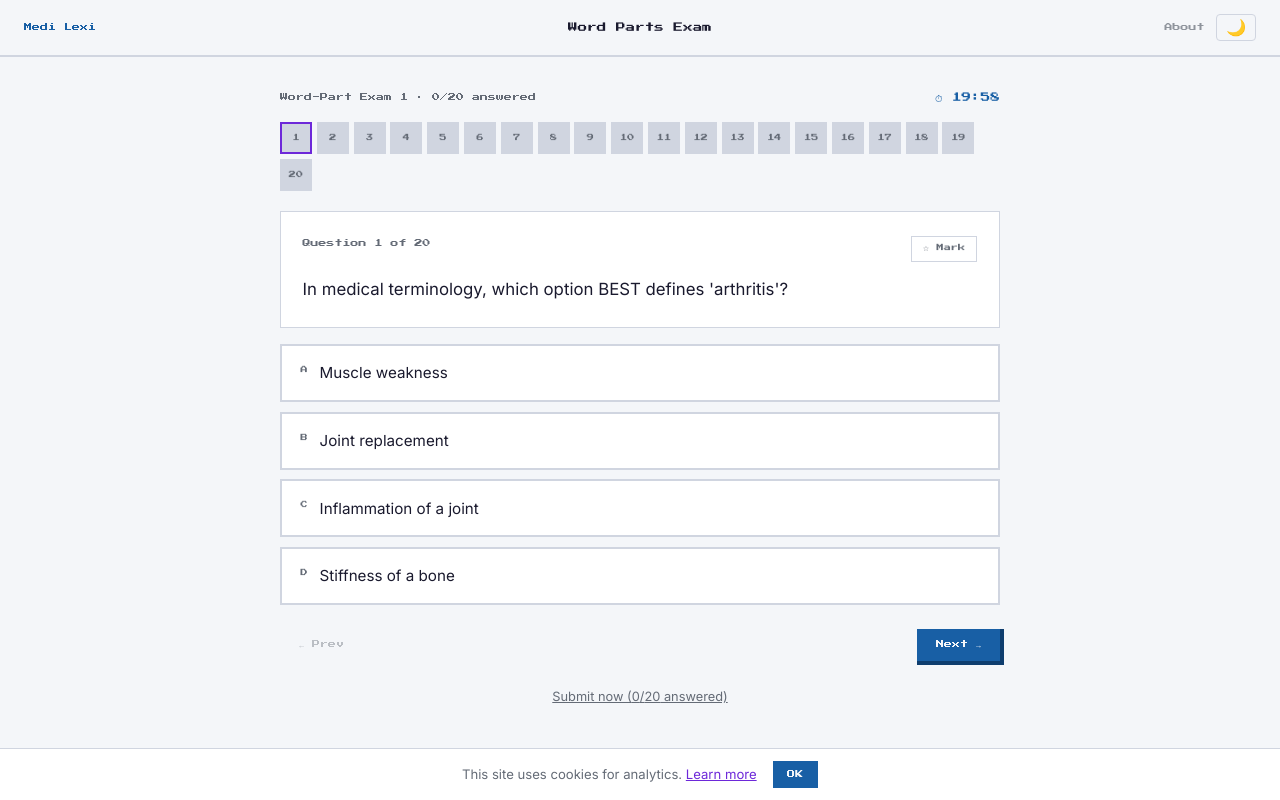
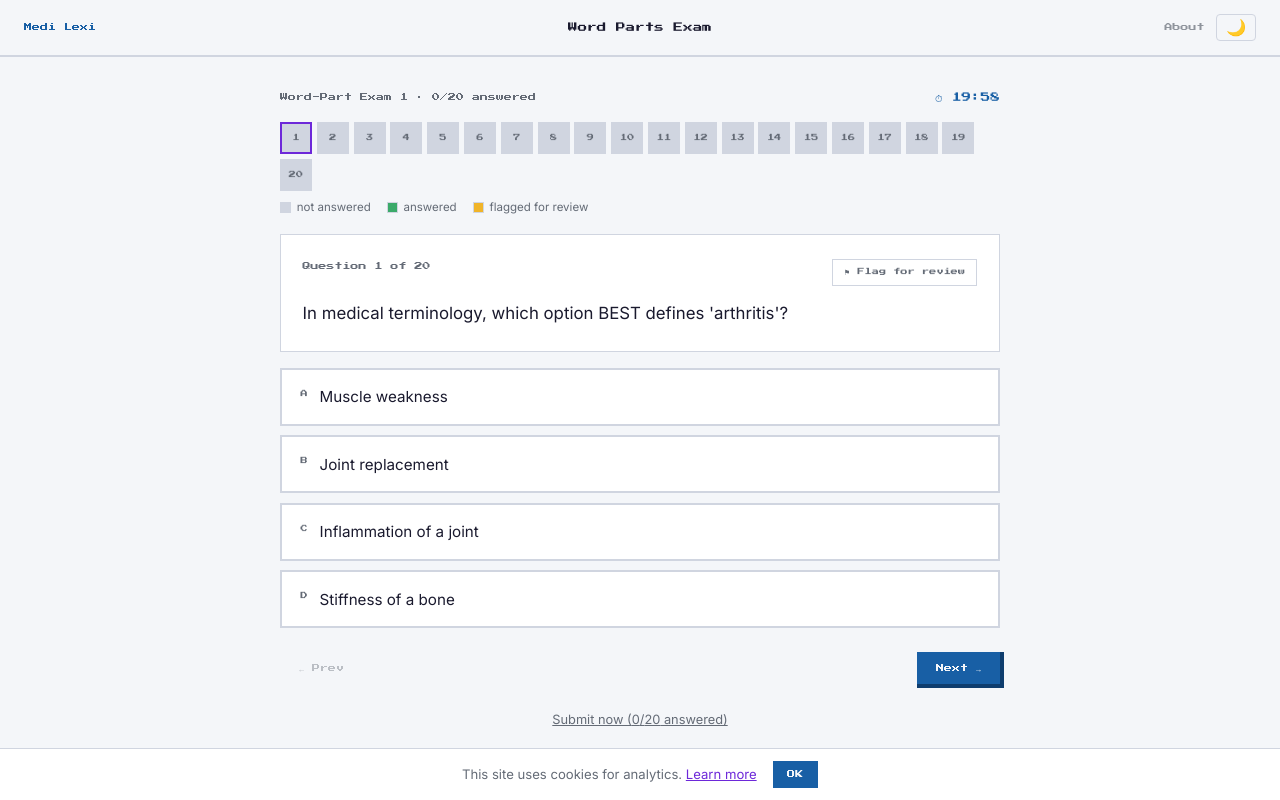
Before and after one commit to 372dev/medilexi, a Next.js app: page /wordparts/exam in a window 1280 px wide. Both pictures are taken after a click on the button "Start". Shown: the top 800 px of the page. Built offline with nearby package versions, Linux system fonts and the light colour scheme.

Commit message:
exam: rename Mark to Flag for review, add navigator legend

```diff
--- a/src/app/wordparts/exam/page.tsx
+++ b/src/app/wordparts/exam/page.tsx
@@ -90,7 +90,7 @@ export default function WordPartsExam() {
   const [bundleId, setBundleId] = useState<string | null>(null)
   const [qs,       setQs]       = useState<ExamQuestion[]>([])
   const [answers,  setAnswers]  = useState<(number | null)[]>([])
-  const [marked,   setMarked]   = useState<boolean[]>([])
+  const [flagged,  setFlagged]  = useState<boolean[]>([])
   const [qIdx,     setQIdx]     = useState(0)
   const [deadline, setDeadline] = useState(0)
   const [left,     setLeft]     = useState(EXAM_MINUTES * 60)
@@ -134,7 +134,7 @@ export default function WordPartsExam() {
     setBundleId(id)
     setQs(built)
     setAnswers(Array(built.length).fill(null))
-    setMarked(Array(built.length).fill(false))
+    setFlagged(Array(built.length).fill(false))
     setQIdx(0)
     setLeft(EXAM_MINUTES * 60)
     setDeadline(Date.now() + EXAM_MINUTES * 60 * 1000)
@@ -144,8 +144,10 @@ export default function WordPartsExam() {
   function choose(i: number) {
     setAnswers(a => { const n = [...a]; n[qIdx] = i; return n })
   }
-  function toggleMark() {
-    setMarked(m => { const n = [...m]; n[qIdx] = !n[qIdx]; return n })
+  /* Flags are exam-scoped: they only help you navigate back before submitting,
+     and are discarded on submit (RULES 9b). */
+  function toggleFlag() {
+    setFlagged(f => { const n = [...f]; n[qIdx] = !n[qIdx]; return n })
   }
 
   /* ══ 1. Exam selection ══ */
@@ -153,8 +155,9 @@ export default function WordPartsExam() {
     return (
       <div style={{ maxWidth: '640px', margin: '2rem auto 0' }}>
         <p style={{ fontSize: '0.9rem', color: 'var(--color-text-dim)', lineHeight: 1.7, marginBottom: '1.75rem' }}>
-          Curated 20-question exams. Every exam is the same difficulty. You can move between questions and
-          flag any of them; nothing is revealed until you submit. Pass mark {PASS_PCT}%.
+          Curated 20-question exams, {EXAM_MINUTES} minutes each. Every exam is the same difficulty. Move
+          freely between questions and <strong>flag</strong> any you want to revisit before submitting —
+          nothing is revealed until you do. Pass mark {PASS_PCT}%.
         </p>
 
         <div style={{ display: 'flex', flexDirection: 'column', gap: '0.75rem' }}>
@@ -279,16 +282,16 @@ export default function WordPartsExam() {
         </div>
       </div>
 
-      {/* Navigator — gray unanswered · green answered · yellow marked (RULES 9b) */}
-      <div style={{ display: 'flex', flexWrap: 'wrap', gap: '0.3rem', marginBottom: '1.25rem' }}>
+      {/* Navigator — gray unanswered · green answered · yellow flagged (RULES 9b) */}
+      <div style={{ display: 'flex', flexWrap: 'wrap', gap: '0.3rem', marginBottom: '0.6rem' }}>
         {qs.map((_, i) => {
-          const isMarked = marked[i]
-          const isDone   = answers[i] !== null
-          const bg = isMarked ? '#F0B429' : isDone ? '#3BAA6A' : 'var(--color-border)'
-          const fg = isMarked || isDone ? '#0D0B2B' : 'var(--color-text-dim)'
+          const isFlagged = flagged[i]
+          const isDone    = answers[i] !== null
+          const bg = isFlagged ? '#F0B429' : isDone ? '#3BAA6A' : 'var(--color-border)'
+          const fg = isFlagged || isDone ? '#0D0B2B' : 'var(--color-text-dim)'
           return (
             <button key={i} onClick={() => setQIdx(i)}
-              aria-label={`Question ${i + 1}${isMarked ? ', marked for review' : isDone ? ', answered' : ', not answered'}`}
+              aria-label={`Question ${i + 1}${isFlagged ? ', flagged for review' : isDone ? ', answered' : ', not answered'}`}
               aria-current={i === qIdx ? 'true' : undefined}
               style={{
                 width: '2rem', height: '2rem', flexShrink: 0, cursor: 'pointer',
@@ -302,22 +305,33 @@ export default function WordPartsExam() {
         })}
       </div>
 
+      {/* Legend — the colours mean nothing without it */}
+      <div style={{ display: 'flex', gap: '1rem', flexWrap: 'wrap', marginBottom: '1.25rem', fontSize: '0.72rem', color: 'var(--color-text-dim)' }}>
+        {([['var(--color-border)', 'not answered'], ['#3BAA6A', 'answered'], ['#F0B429', 'flagged for review']] as const).map(([c, label]) => (
+          <span key={label} style={{ display: 'inline-flex', alignItems: 'center', gap: '0.35rem' }}>
+            <span aria-hidden="true" style={{ width: '0.7rem', height: '0.7rem', background: c, border: '1px solid var(--color-border)', flexShrink: 0 }} />
+            {label}
+          </span>
+        ))}
+      </div>
+
       {/* Question */}
       <div style={{ background: 'var(--color-panel)', border: '1px solid var(--color-border)', padding: '1.5rem 1.35rem', marginBottom: '1rem' }}>
         <div style={{ display: 'flex', justifyContent: 'space-between', alignItems: 'flex-start', gap: '1rem', marginBottom: '0.9rem' }}>
           <span style={{ fontFamily: 'var(--font-pixel)', fontSize: '0.5rem', color: 'var(--color-text-dim)', lineHeight: 1.8 }}>
             Question {qIdx + 1} of {qs.length}
           </span>
-          <button onClick={toggleMark}
-            aria-pressed={marked[qIdx]}
+          <button onClick={toggleFlag}
+            aria-pressed={flagged[qIdx]}
+            title="Flag this question so you can come back to it before you submit"
             style={{
               fontFamily: 'var(--font-pixel)', fontSize: '0.45rem', cursor: 'pointer', lineHeight: 1.8,
-              padding: '0.35rem 0.7rem', flexShrink: 0,
-              background: marked[qIdx] ? '#F0B429' : 'none',
-              color: marked[qIdx] ? '#0D0B2B' : 'var(--color-text-dim)',
-              border: `1px solid ${marked[qIdx] ? '#F0B429' : 'var(--color-border)'}`,
+              padding: '0.35rem 0.7rem', flexShrink: 0, whiteSpace: 'nowrap',
+              background: flagged[qIdx] ? '#F0B429' : 'none',
+              color: flagged[qIdx] ? '#0D0B2B' : 'var(--color-text-dim)',
+              border: `1px solid ${flagged[qIdx] ? '#F0B429' : 'var(--color-border)'}`,
             }}>
-            {marked[qIdx] ? '★ Marked' : '☆ Mark'}
+            {flagged[qIdx] ? '⚑ Flagged' : '⚑ Flag for review'}
           </button>
         </div>
         <div style={{ fontSize: '1.05rem', color: 'var(--color-text)', lineHeight: 1.6 }}>{q.prompt}</div>
```
